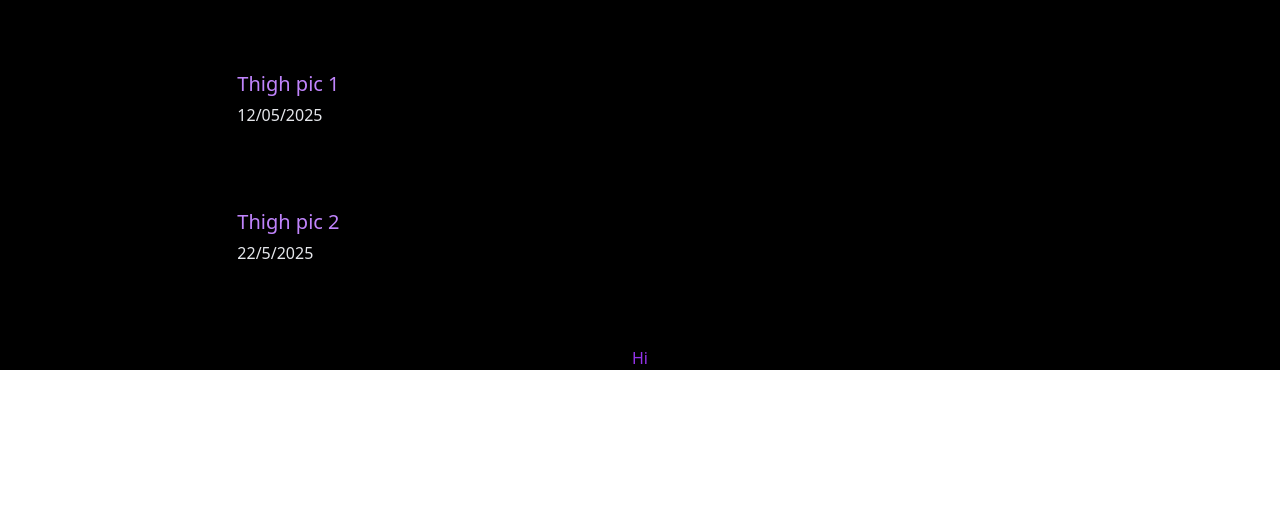
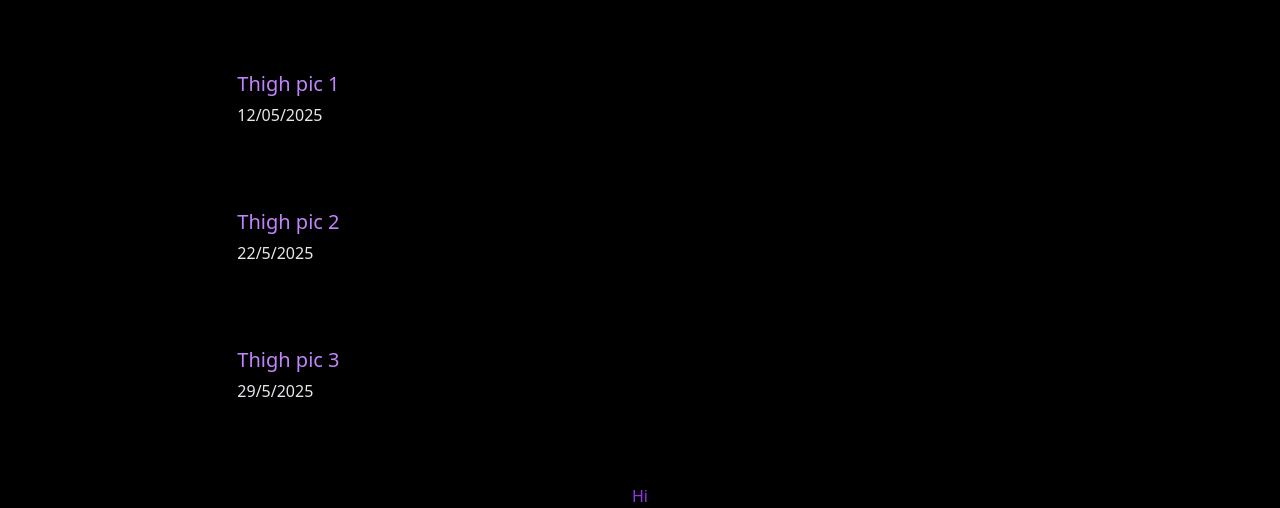
Before and after one commit to 101plusmarco/site, a plain HTML site: page other/main2.html in a window 1280 px wide. Shown: the part 492-1000 px from the top of the page. Before the commit the page ends 862 px from the top, so only its background shows below. Drawn offline with Linux system fonts and the light colour scheme.

Commit message:
Update main2.html

```diff
--- a/other/main2.html
+++ b/other/main2.html
@@ -65,6 +65,16 @@
             </div>
             </a>
 
+
+		<a href="https://101plusmarco.github.io/site/other/really.html">
+          <div class="flex relative pb-20 sm:items-center md:w-2/3 mx-auto hover:border-4 hover:border-purple-500 transition-all hover:scale-105">
+              <div class="flex-grow sm:pl-6 mt-6 sm:mt-0 transition-all">
+                <h2 class="font-medium title-font text-purple-400 mb-1 text-xl">Thigh pic 3</h2>
+                <p class="leading-relaxed">29/5/2025</p>
+              </div>
+            </div>
+            </a>
+
       <center>
         <p class="text-purple-600">Hi</p>
       </center>
```
